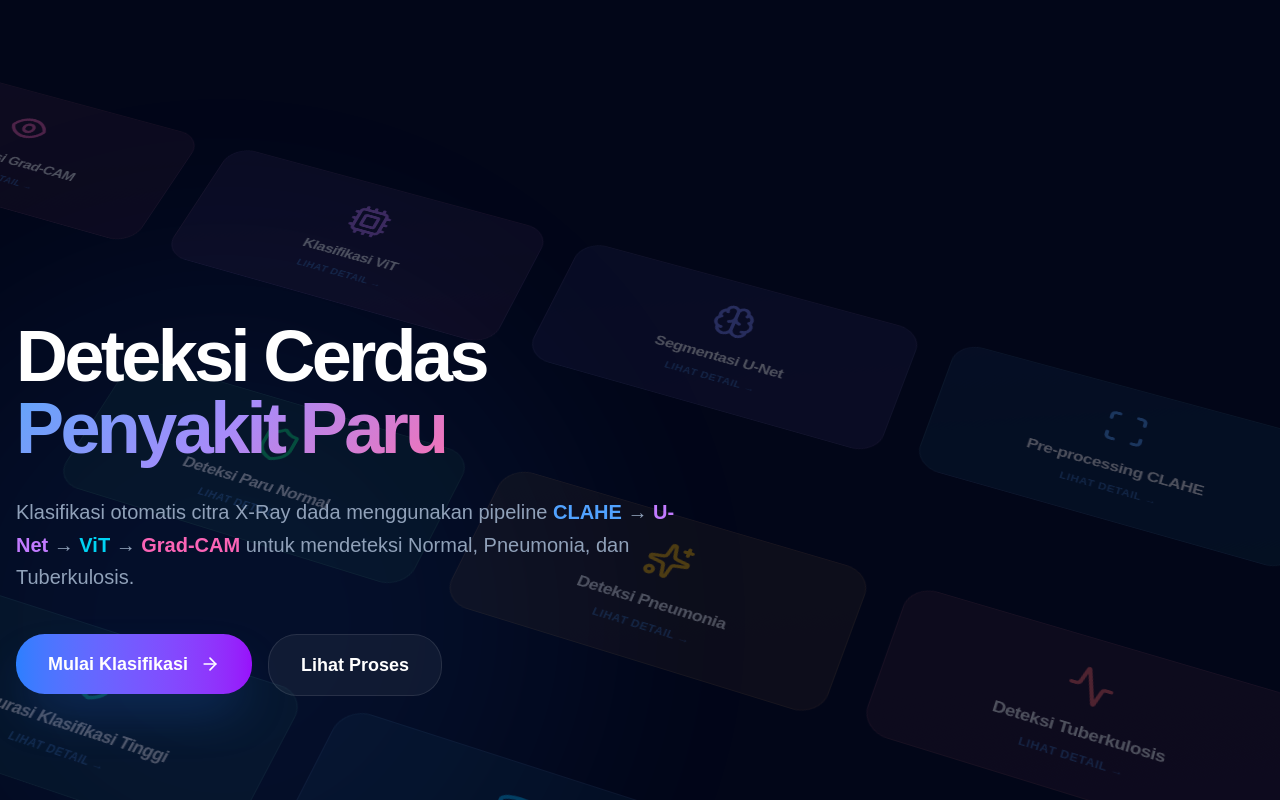
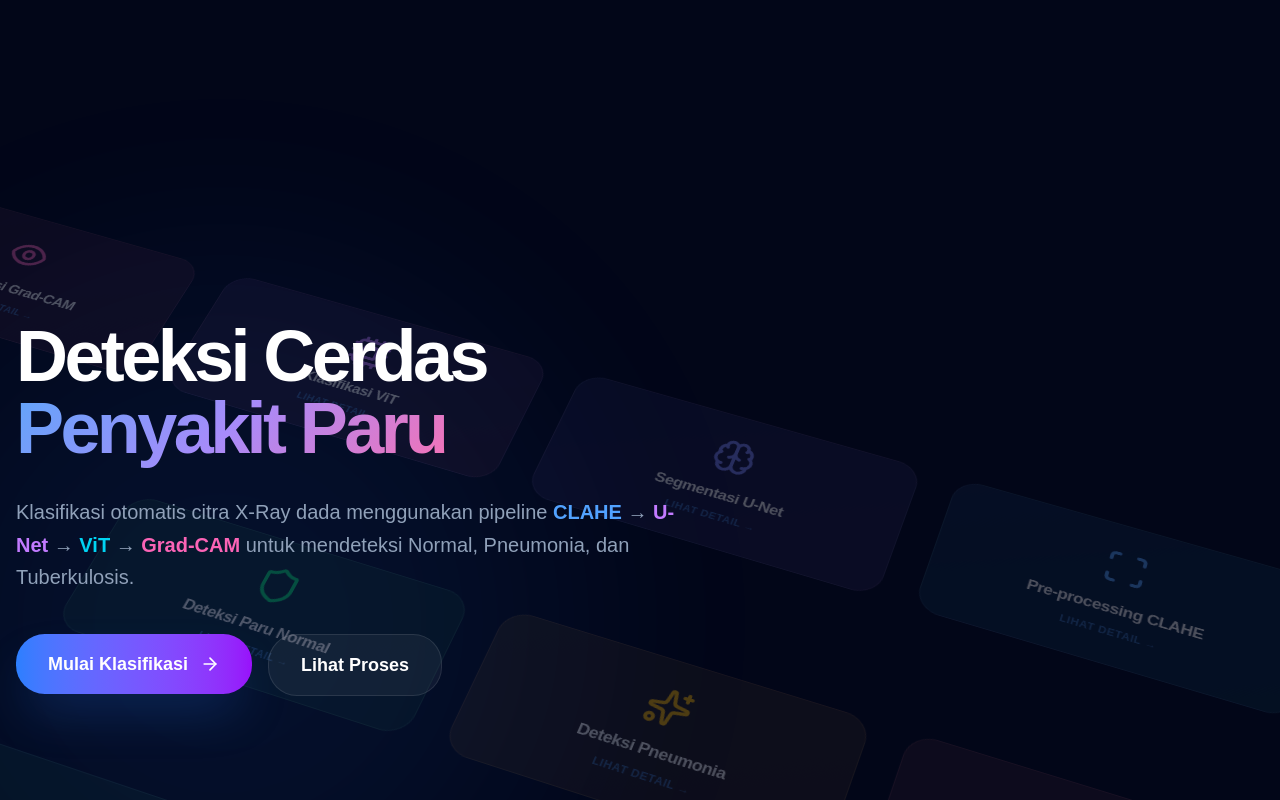
Before and after one commit to WiMProject/sekeripsi, a React (Vite) app in the folder frontend/: page / in a window 1280 px wide. Shown: the top 800 px of the page. Built offline with nearby package versions, Linux system fonts and the light colour scheme.

Commit message:
Adjust desktop translateY starting value in HeroParallax to avoid overlapping the floating navbar

```diff
--- a/frontend/src/components/ui/hero-parallax.tsx
+++ b/frontend/src/components/ui/hero-parallax.tsx
@@ -50,7 +50,7 @@ export const HeroParallax = ({
     springConfig
   );
   const translateY = useSpring(
-    useTransform(scrollYProgress, [0, 0.2], [isMobile ? -450 : -700, isMobile ? 50 : 200]),
+    useTransform(scrollYProgress, [0, 0.2], [isMobile ? -450 : -550, isMobile ? 50 : 200]),
     springConfig
   );
 
```
